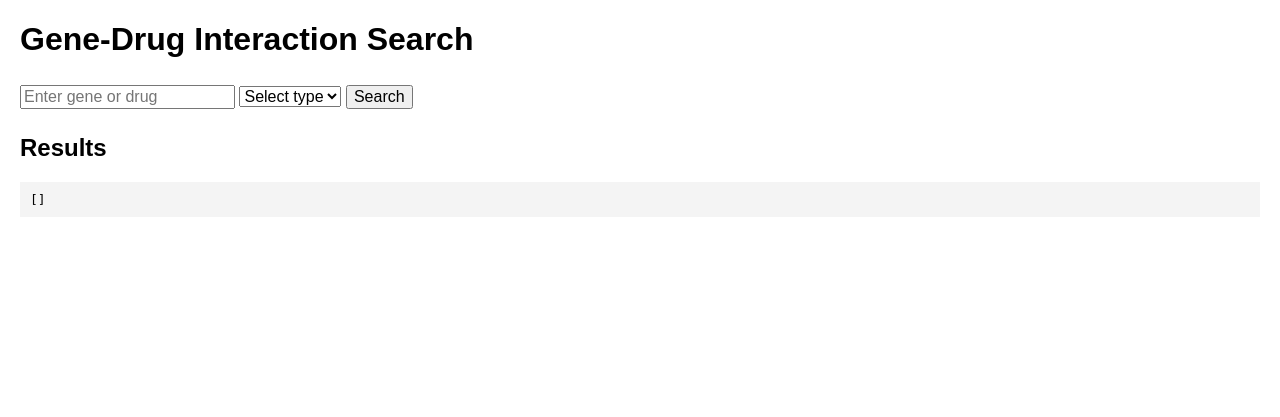
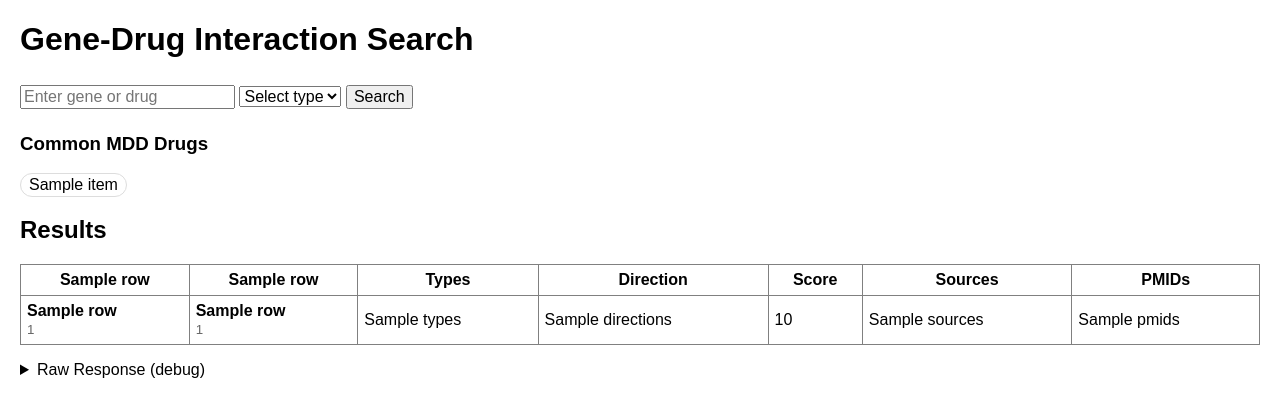
Before and after one commit to thanhdathuynh/DGIT, a Flask app: template templates/index.html in a window 1280 px wide. Shown: the top 417 px of the page. Run offline with Flask 3, Linux system fonts and the light colour scheme; the template is opened without the code that fills it: most values are stand-ins (such as "Sample title", 1, 10 or a date in 2020).

Commit message:
added table for search results

```diff
--- a/templates/index.html
+++ b/templates/index.html
@@ -18,18 +18,75 @@
     {% endif %}
 
     <form method="POST" action="/">
-        <input type="text" name="query" placeholder="Enter gene or drug" required value="{{ request.form.get('query', '') }}">
+        <input type="text" name="query" placeholder="Enter gene or drug" required value="{{ (query if query is defined else request.form.get('query', '')) }}">
+
         <select name="type" required>
-            <option value="" disabled {% if not request.form.get('type') %}selected{% endif %}>Select type</option>
-            <option value="gene" {% if request.form.get('type') == 'gene' %}selected{% endif %}>Gene</option>
-            <option value="drug" {% if request.form.get('type') == 'drug' %}selected{% endif %}>Drug</option>
+        <option value="" disabled
+            {% if not (search_type if search_type is defined else request.form.get('type')) %}selected{% endif %}>
+            Select type
+        </option>
+        <option value="gene"
+            {% if (search_type if search_type is defined else request.form.get('type')) == 'gene' %}selected{% endif %}>
+            Gene
+        </option>
+        <option value="drug"
+            {% if (search_type if search_type is defined else request.form.get('type')) == 'drug' %}selected{% endif %}>
+            Drug
+        </option>
         </select>
         <button type="submit">Search</button>
     </form>
 
+    {% if mdd_list %}
+        <h3>Common MDD {{ 'Genes' if (search_type or request.form.get('type')) == 'gene' else 'Drugs' }}</h3>
+        <div style="display:flex; flex-wrap:wrap; gap:.4rem; margin:.5rem 0;">
+            {% for item in mdd_list %}
+            <span style="border:1px solid #ddd; padding:.1rem .5rem; border-radius:999px;">{{ item }}</span>
+            {% endfor %}
+        </div>
+    {% endif %}
+
+
     {% if results %}
-    <h2>Results</h2>
-    <pre>{{ results | tojson(indent=2) }}</pre>
-    {% endif %}
+        {% if not (rows and rows|length > 0) %}
+            <h2>Results</h2>
+        {% endif %}
+
+            {% if rows and rows|length > 0 %}
+        <h2>Results</h2>
+        <table border="1" cellpadding="6" cellspacing="0" style="border-collapse:collapse; width:100%;">
+                <thead>
+                <tr>
+                    <th>{{ rows[0].left_label }}</th>
+                    <th>{{ rows[0].right_label }}</th>
+                    <th>Types</th>
+                    <th>Direction</th>
+                    <th>Score</th>
+                    <th>Sources</th>
+                    <th>PMIDs</th>
+                </tr>
+                </thead>
+                <tbody>
+                {% for r in rows %}
+                    <tr>
+                    <td><strong>{{ r.left_name or '—' }}</strong><br><small style="color:#666">{{ r.left_cid or '' }}</small></td>
+                    <td><strong>{{ r.right_name or '—' }}</strong><br><small style="color:#666">{{ r.right_cid or '' }}</small></td>
+                    <td>{{ r.types }}</td>
+                    <td>{{ r.directions }}</td>
+                    <td>{{ r.score if r.score is not none else '—' }}</td>
+                    <td>{{ r.sources }}</td>
+                    <td>{{ r.pmids }}</td>
+                    </tr>
+                {% endfor %}
+            </tbody>
+        </table>
+        {% elif (search_type or request.form.get('type')) and not mdd_list %}
+            <p>No results.</p>
+        {% endif %}
+        <details style="margin-top:1rem;">
+            <summary>Raw Response (debug)</summary>
+            <pre>{{ results | tojson(indent=2) }}</pre>
+          </details>
+        {% endif %}
 </body>
 </html>
```
